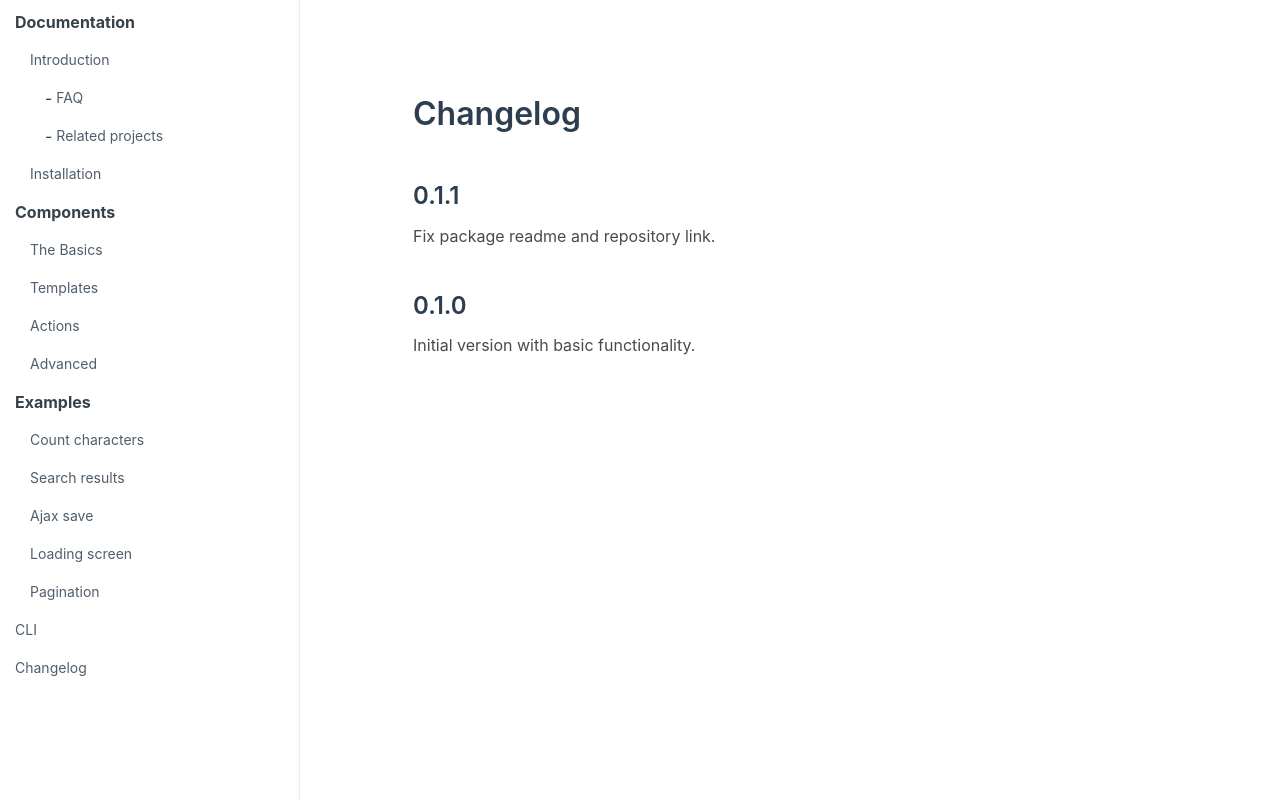
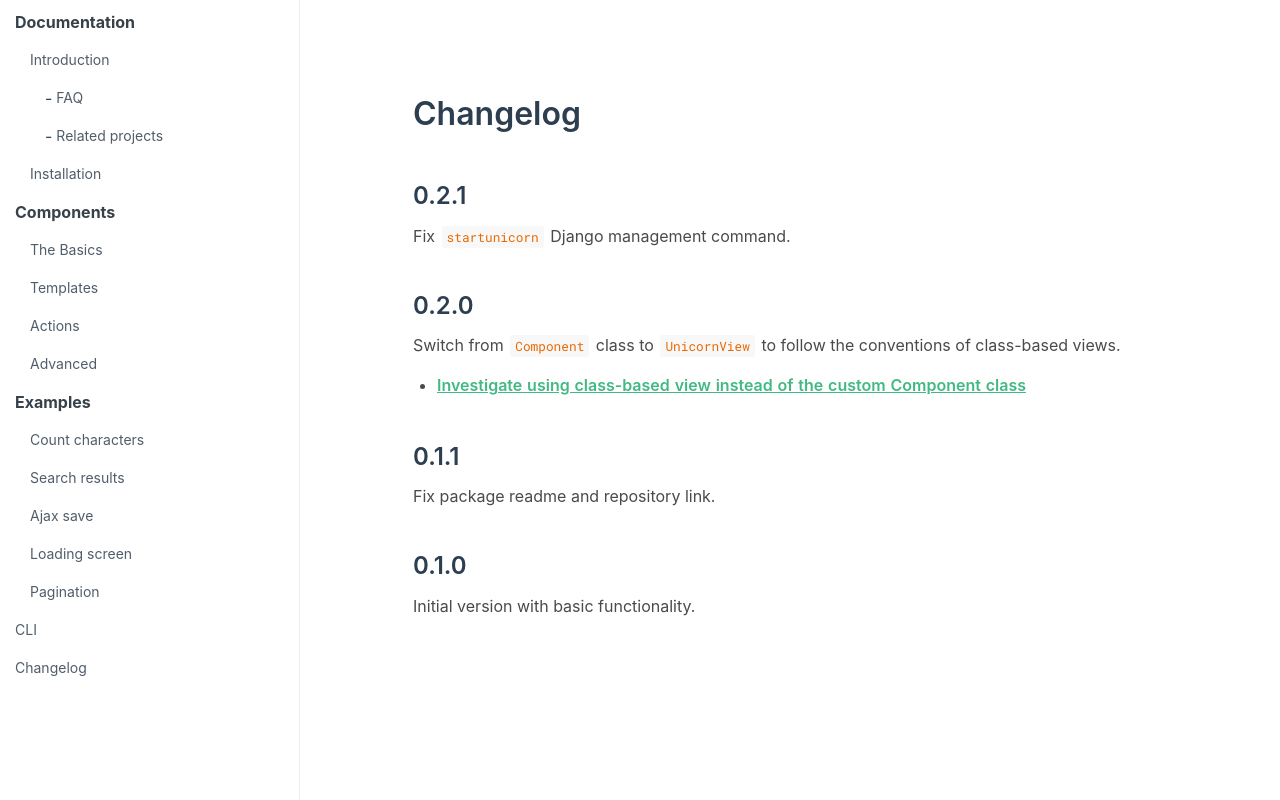
Before and after one commit to adamghill/django-unicorn.com, a Django app: template www/templates/www/documentation/changelog.html in a window 1280 px wide. Shown: the part 52-852 px from the top of the page. Run offline with Django 3.2, Linux system fonts and the light colour scheme; the template is opened without the code that fills it, so the values that code supplies are empty; some libraries are stand-ins or nearby versions.

Commit message:
Update changelog for 0.2.1.

```diff
--- a/www/templates/www/documentation/changelog.html
+++ b/www/templates/www/documentation/changelog.html
@@ -9,6 +9,16 @@
             Changelog
         </h1>
 
+        <h3>0.2.1</h3>
+        Fix <code>startunicorn</code> Django management command.
+
+        <h3>0.2.0</h3>
+        Switch from <code>Component</code> class to <code>UnicornView</code> to follow the conventions of class-based views.
+
+        <ul>
+            <li><a href="https://github.com/adamghill/django-unicorn/issues/4">Investigate using class-based view instead of the custom Component class</a></li>
+        </ul>
+
         <h3>0.1.1</h3>
         Fix package readme and repository link.
 
--- a/www/templates/www/index.html
+++ b/www/templates/www/index.html
@@ -33,8 +33,8 @@
 
 <div class="box cta">
     <p class="has-text-centered">
-        <span class="tag is-primary">New</span> Version 0.1.1 is now released. See the <a
-            href="{% url 'www:documentation' %}">documentation</a>.
+        <span class="tag is-primary">New</span> Version 0.2.1 is now released. See the <a
+            href="{% url 'www:documentation' 'changelog' %}">changelog</a> for details on breaking changes from 0.1.0.
     </p>
 </div>
 <section class="container">
```
